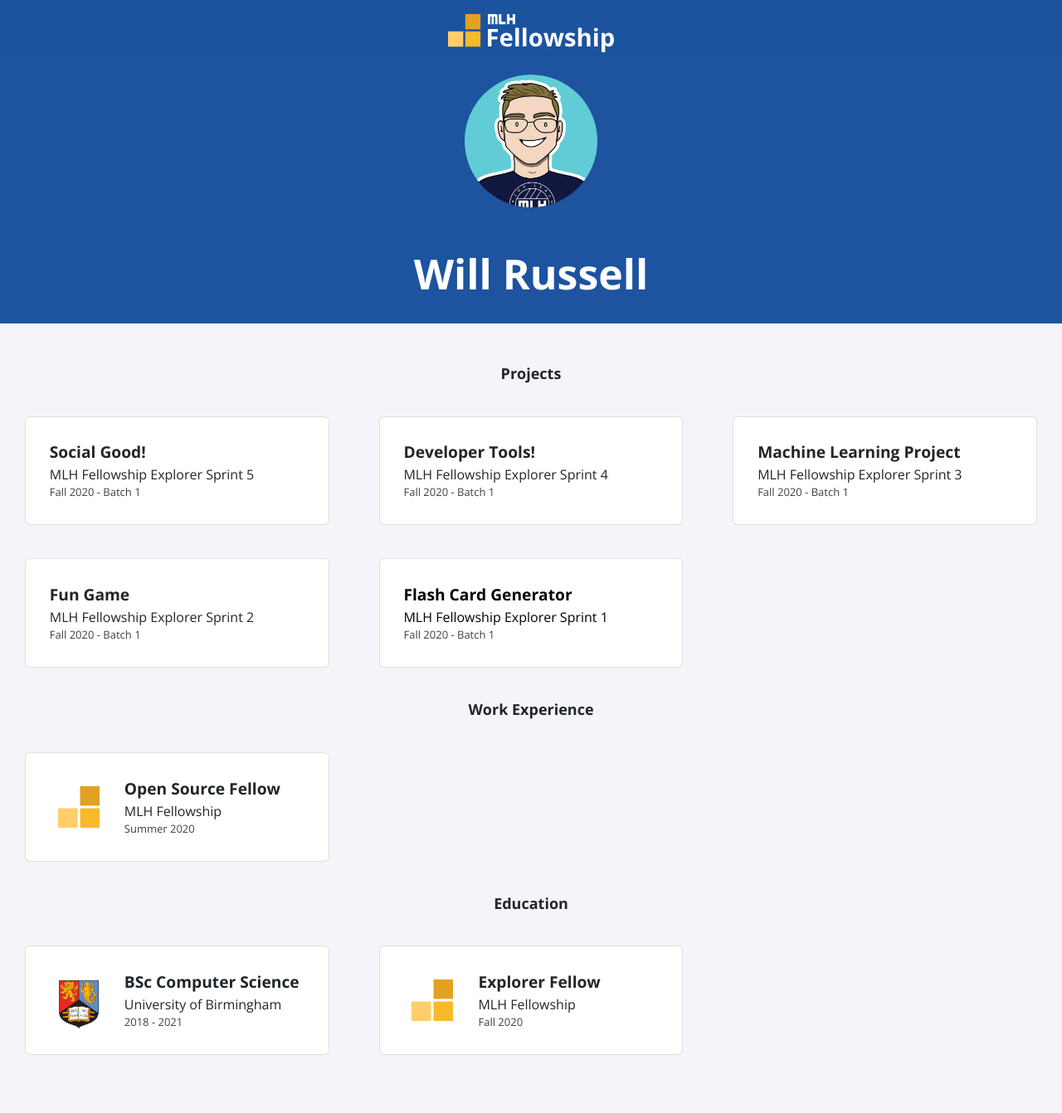
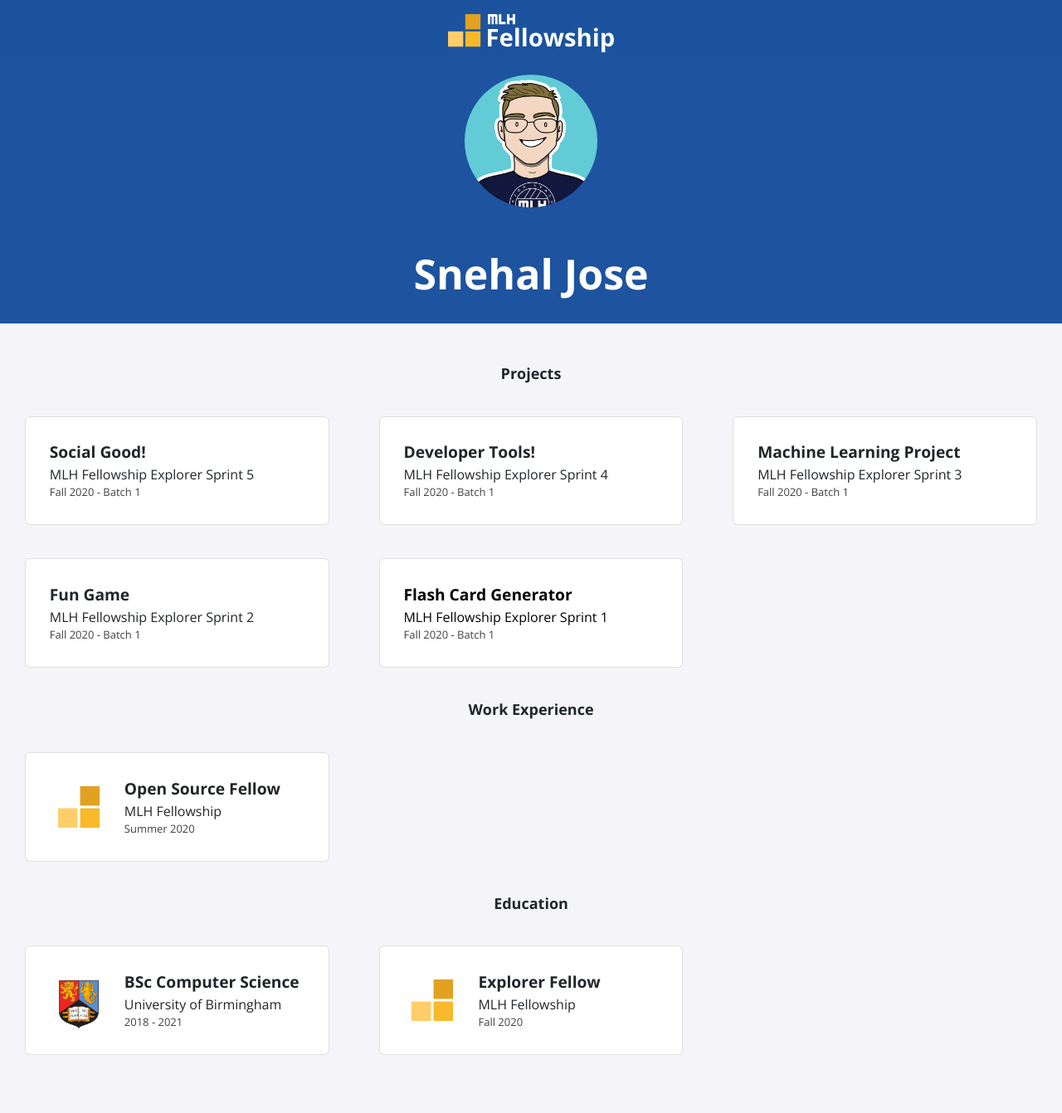
Before and after one commit to shoks-sj/snehaljose.github.io, a Jekyll site: the page built from index.html, in a window 1280 px wide. Shown: the whole page at 83% size. Built offline with Jekyll 4.4.1, drawn with Linux system fonts in a browser that asks for light colours; nearby versions of some CDN libraries.

Commit message:
update in config

```diff
--- a/_config.yml
+++ b/_config.yml
@@ -1,11 +1,11 @@
-title: "Will Russell"
-email: fellowship@mlh.io
+title: "Snehal Jose"
+email: snehaljose3421@gmail.com
 description: >- # this means to ignore newlines until "baseurl:"
   Write an awesome description for your new site here. You can edit this
   line in _config.yml. It will appear in your document head meta (for
   Google search results) and in your feed.xml site description.
 baseurl: "/"
-url: "/portfolio-template"
+url: "https://snehaljos.github.io/"
 twitter_username: mlhacks
 github_username:  mlh-fellowship
 
```
